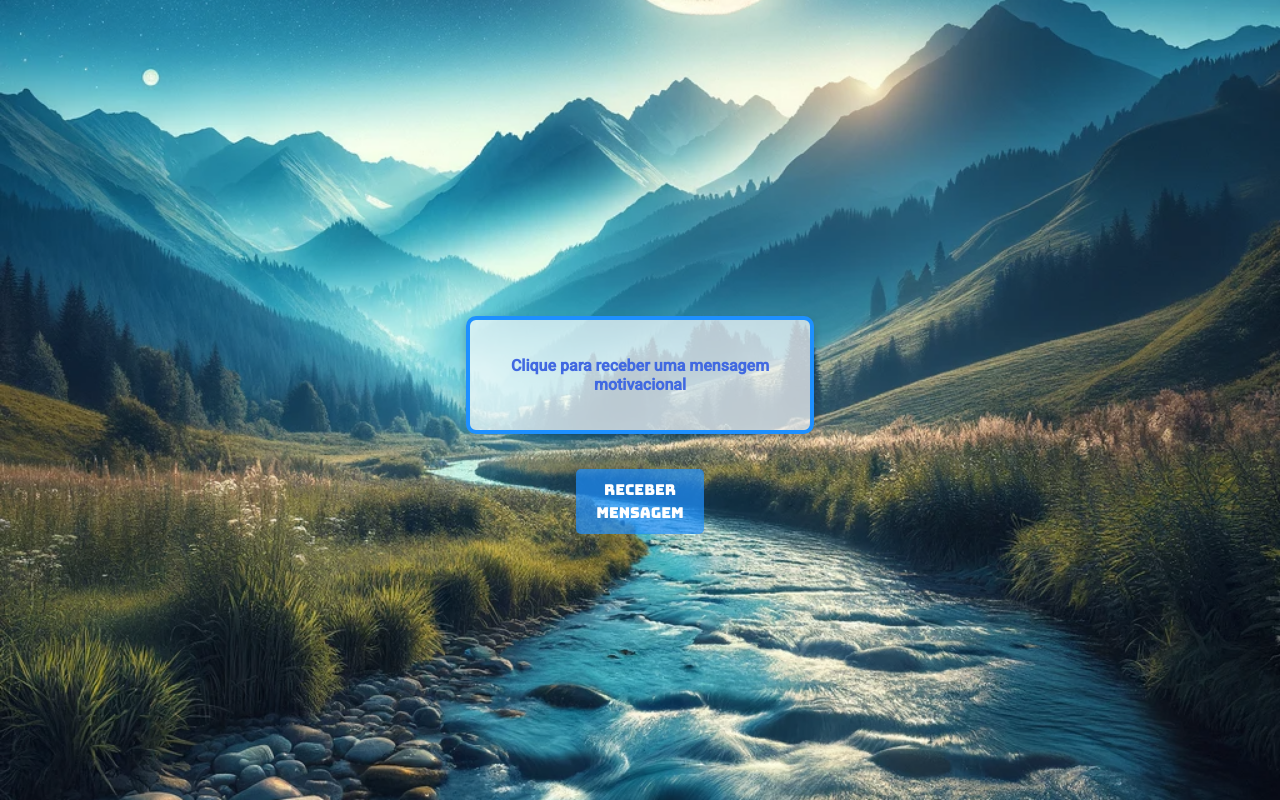
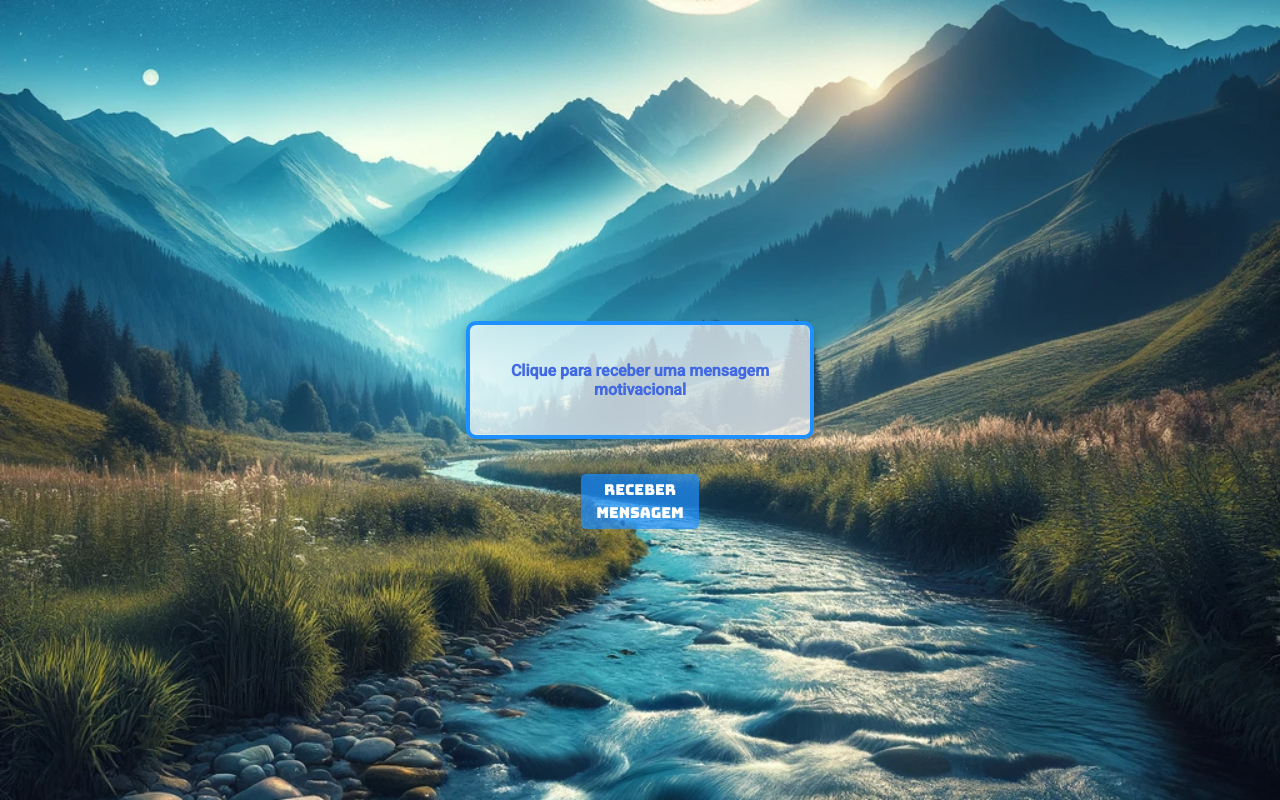
Before and after one commit to RodCinelli/Frases-Motivacionais, a React (Create React App) app: page / in a window 1280 px wide. Built offline with nearby package versions, Linux system fonts and the light colour scheme.

Commit message:
Update App.css

```diff
--- a/src/App.css
+++ b/src/App.css
@@ -53,7 +53,7 @@ body {
 
 button {
   margin-top: 35px;
-  padding: 10px 20px;
+  padding: 5px 15px;
   line-height: 1.5; /* Ajusta o espaçamento entre as linhas */
   border: none;
   border-radius: 5px;
```
